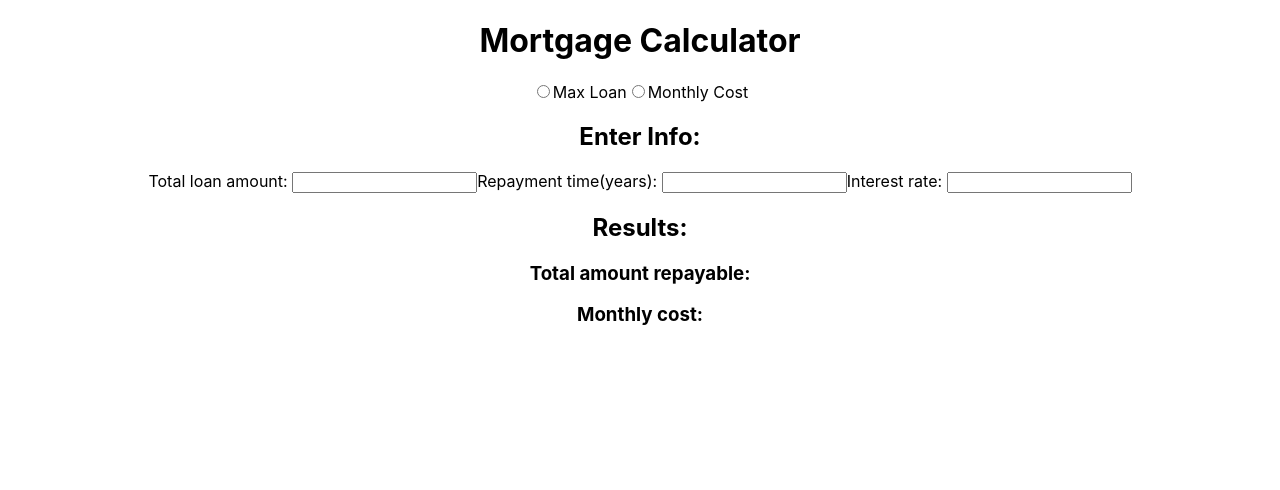
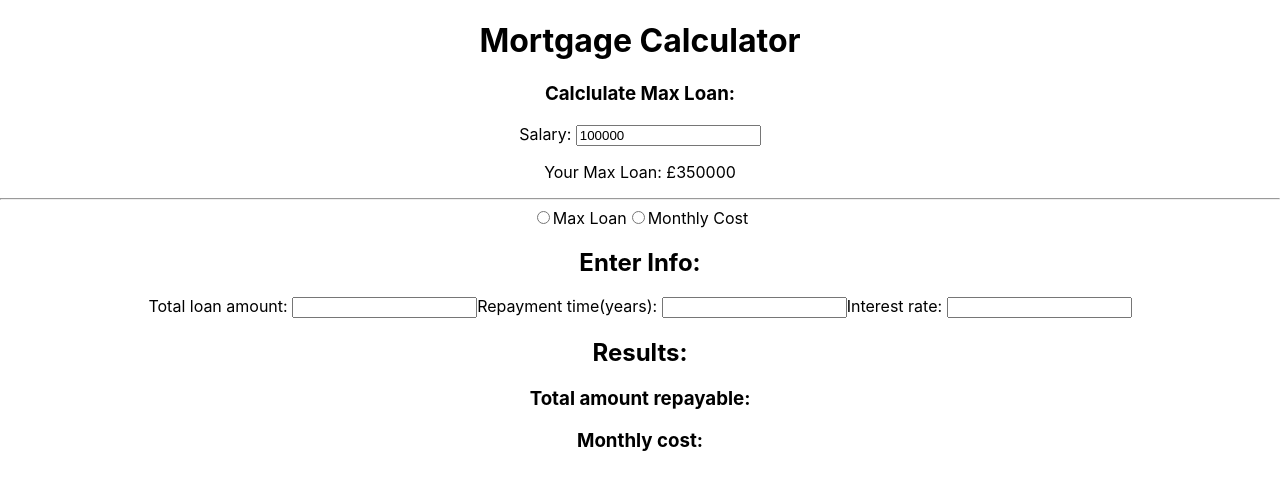
Before and after one commit to marcjrayner/mortgage_calculator, a React (Create React App) app: page / in a window 1280 px wide. Shown: the top 490 px of the page. Built offline with nearby package versions, Linux system fonts and the light colour scheme.

Commit message:
Adds Max Loan salary calculator

```diff
--- a/src/components/Calculator.js
+++ b/src/components/Calculator.js
@@ -1,6 +1,9 @@
 import React from 'react';
 
 function Calculator () {
+
+
+
   return(
     <div>
 
--- /dev/null
+++ b/src/components/MaxLoanGenerator.js
@@ -0,0 +1,31 @@
+import React, { Component } from 'react'
+
+class MaxLoanGenerator extends Component {
+
+  constructor(props) {
+    super(props);
+    this.state = {
+
+     }
+     this.handleSalaryChange = this.handleSalaryChange.bind(this)
+
+  }
+
+  handleSalaryChange(event) {
+    this.props.onSalaryChange(event.target.value)
+  }
+
+  render() {
+    return(
+      <div className="displayToggle">
+        <h3>Calclulate Max Loan: </h3>
+        <label>Salary: <input type="number" value={this.props.salary} onChange={this.handleSalaryChange}/></label>
+        <p>Your Max Loan: £{this.props.salary * 3.5}</p>
+        <hr></hr>
+      </div>
+    )
+  }
+
+};
+
+export default MaxLoanGenerator;
--- a/src/containers/CalcContainer.js
+++ b/src/containers/CalcContainer.js
@@ -1,18 +1,40 @@
-import React from 'react'
+import React, { Component } from 'react'
 import DisplayToggle from '../components/DisplayToggle'
 import DataEntryForm from '../components/DataEntryForm'
 import ResultsDisplay from '../components/ResultsDisplay'
+import MaxLoanGenerator from '../components/MaxLoanGenerator'
 
 
-function CalcContainer () {
+class CalcContainer extends Component {
+
+  constructor(props) {
+    super(props);
+    this.state = {
+      salary: 100000
+    };
+
+    this.handleMaxLoanSalaryChange = this.handleMaxLoanSalaryChange.bind(this)
+  }
+
+  handleMaxLoanSalaryChange(newSalary) {
+    this.setState({salary: newSalary})
+  }
+
+  render() {
     return(
       <>
         <h1>Mortgage Calculator</h1>
+        <MaxLoanGenerator
+          salary={this.state.salary}
+          onSalaryChange={this.handleMaxLoanSalaryChange}
+        />
         <DisplayToggle/>
         <DataEntryForm/>
         <ResultsDisplay/>
       </>
     )
+  }
+
 };
 
 export default CalcContainer;
```
Also changed, not shown: src/components/DataEntryForm.js (+13 -2 lines). Lines whose indentation alone changed are shown as unchanged.
